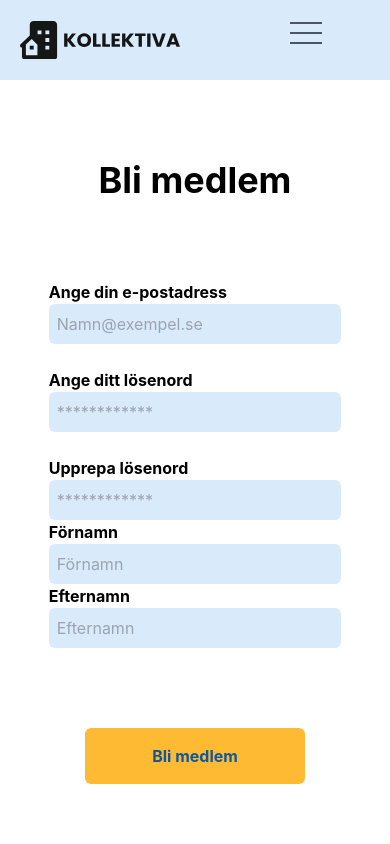
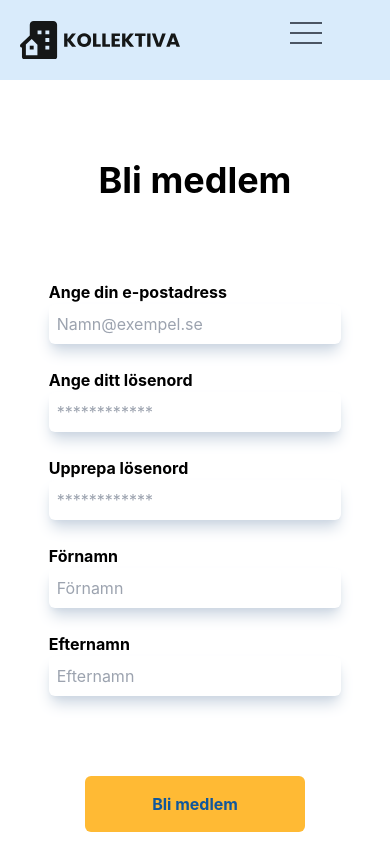
Before and after one commit to Sakariash/Kollektiva, a Next.js app: page /signup in a window 390 px wide. Shown: the top 844 px of the page. Built offline with nearby package versions, Linux system fonts and the light colour scheme.

Commit message:
fixed media queries

```diff
--- a/components/BecomeMember/BecomeMemberForm/index.js
+++ b/components/BecomeMember/BecomeMemberForm/index.js
@@ -8,7 +8,7 @@ const BecomeMemberForm = (props) => {
           <p className="font-bold">Ange din e-postadress</p>
         </label>
         <input
-          className="bg-secondary h-10 w-full rounded-md pl-2 tablet:h-12 tablet:w-full"
+          className="bg-white shadow-lg shadow-slate-300 h-10 w-full rounded-md pl-2 tablet:h-12 tablet:w-full"
           type="text"
           placeholder="Namn@exempel.se"
           name="email"
@@ -19,7 +19,7 @@ const BecomeMemberForm = (props) => {
           <p className="mt-6 font-bold">Ange ditt lösenord</p>
         </label>
         <input
-          className="bg-secondary h-10 w-full rounded-md pl-2 tablet:h-12 tablet:w-full"
+          className="bg-white shadow-lg shadow-slate-300 h-10 w-full rounded-md pl-2 tablet:h-12 tablet:w-full"
           type="password"
           placeholder="************"
           name="password"
@@ -30,19 +30,19 @@ const BecomeMemberForm = (props) => {
           <p className="mt-6 font-bold">Upprepa lösenord</p>
         </label>
         <input
-          className="bg-secondary h-10 w-full rounded-md pl-2 tablet:h-12 tablet:w-full"
+          className="bg-white shadow-lg shadow-slate-300 h-10 w-full rounded-md pl-2 tablet:h-12 tablet:w-full"
           type="password"
           placeholder="************"
           name="password"
           required
         ></input>
 
-        <div className="flex flex-col tablet:flex-row">
+        <div className="flex flex-col mt-6 laptop:flex-row laptop:mt-6">
           <label className="block" for="name">
             <p className="font-bold">Förnamn</p>
 
             <input
-              className="bg-secondary h-10 w-full rounded-md pl-2 tablet:mr-4 tablet:h-12 tablet:w-full"
+              className="bg-white shadow-lg shadow-slate-300 h-10 w-full rounded-md pl-2 tablet:mr-4 tablet:h-12 tablet:w-full"
               type="text"
               placeholder="Förnamn"
               name="name"
@@ -51,10 +51,10 @@ const BecomeMemberForm = (props) => {
           </label>
 
           <label className="block" for="lastname">
-            <p className="font-bold">Efternamn</p>
+            <p className="font-bold mt-6 laptop:mt-0 laptop:ml-4">Efternamn</p>
 
             <input
-              className="bg-secondary h-10 w-full rounded-md pl-2 tablet:h-12 tablet:w-full"
+              className="bg-white shadow-lg shadow-slate-300 h-10 w-full rounded-md pl-2 tablet:h-12 tablet:w-full laptop:ml-4"
               type="text"
               placeholder="Efternamn"
               name="lastname"
@@ -69,7 +69,7 @@ const BecomeMemberForm = (props) => {
             type="submit"
           >
             <Link href="/login">
-              <a className="text-link" href="/login">
+              <a className="text-link text-black" href="/login">
                 Bli medlem
               </a>
             </Link>
--- a/components/BecomeMember/index.js
+++ b/components/BecomeMember/index.js
@@ -8,6 +8,9 @@ const BecomeMember = () => {
       <LoginHeading />
       <BecomeMemberText />
       <BecomeMemberForm />
+      <p className="underline w-2/3 tablet:w-full tablet:text-center tablet:text-xl mr-auto ml-auto mb-10">
+        Läs mer om hur vi behandlar dina personuppgifter.
+      </p>
     </div>
   );
 };
--- a/components/Login/LoginForm/index.js
+++ b/components/Login/LoginForm/index.js
@@ -1,12 +1,12 @@
 const LoginForm = (props) => {
   return (
-    <div className="flex flex-col items-center content-center mt-20 tablet:mt-10">
+    <div className="flex flex-col items-center content-center mt-10">
       <div className="w-3/4 tablet:w-3/5 laptop:w-1/3">
         <label className="block" for="email">
           <p className="font-bold">E-postadress</p>
         </label>
         <input
-          className="bg-secondary h-10 w-full rounded-md pl-2 tablet:h-12 tablet:w-full"
+          className="bg-white shadow-lg shadow-slate-300 h-10 w-full rounded-md pl-2 tablet:h-12 tablet:w-full"
           type="text"
           placeholder="Namn@exempel.se"
           name="email"
@@ -16,7 +16,7 @@ const LoginForm = (props) => {
           <p className="mt-6 font-bold">Lösenord</p>
         </label>
         <input
-          className="bg-secondary h-10 w-full rounded-md pl-2 tablet:h-12 tablet:w-full"
+          className="bg-white shadow-lg shadow-slate-300 h-10 w-full rounded-md pl-2 tablet:h-12 tablet:w-full"
           type="password"
           placeholder="************"
           name="password"
--- a/components/Login/LoginText/index.js
+++ b/components/Login/LoginText/index.js
@@ -2,8 +2,8 @@ import Link from "next/Link";
 
 const LoginText = ({ SignupLink }) => {
   return (
-    <div className="hidden tablet:flex justify-center content-center mt-10">
-      <p className="font-bold justify-center tablet:w-3/5 laptop:w-1/3">
+    <div className="flex justify-center content-center mt-10">
+      <p className="font-bold justify-center w-4/5 tablet:w-3/5 laptop:w-1/3">
         För att använda våra tjänster så måste du vara inloggad på ditt konto.
         Har du inget konto? {SignupLink}
       </p>
```
